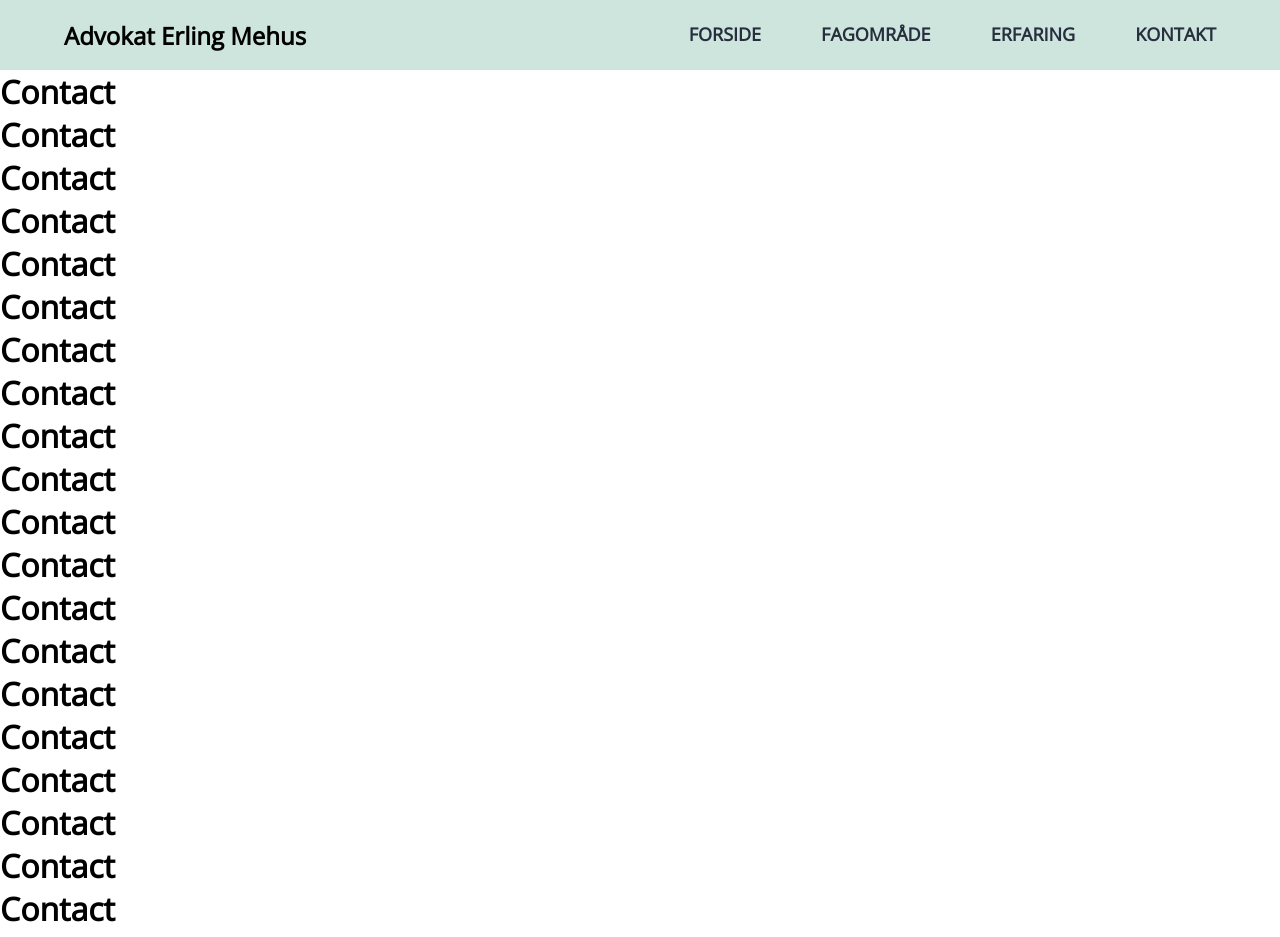
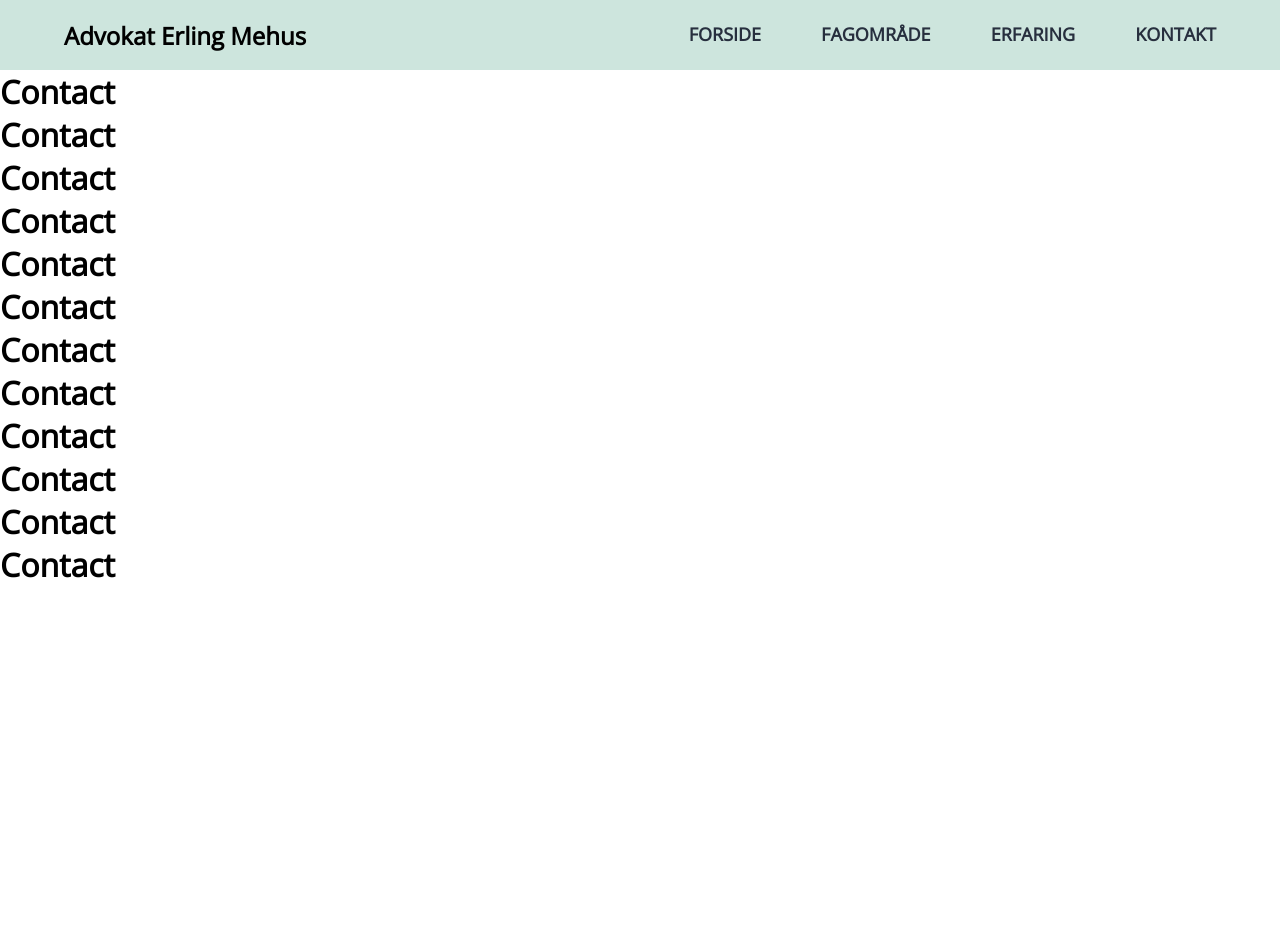
Before and after one commit to maf256/advokatmehus, a Next.js app: page /Contact in a window 1280 px wide. Shown: the top 937 px of the page. After the commit the page ends 800 px from the top, so only its background shows below. Built offline with nearby package versions, Linux system fonts and the light colour scheme.

Commit message:
workung on navbar

```diff
--- a/components/contact/Contact.js
+++ /dev/null
@@ -1,5 +0,0 @@
-import React from "react";
-
-export default function Contact() {
-  return <div>Contact</div>;
-}
--- /dev/null
+++ b/components/contact/Index.js
@@ -0,0 +1,18 @@
+import React from "react";
+
+export default function Index() {
+  return <div>
+    <h1>Contact</h1>
+    <h1>Contact</h1>
+    <h1>Contact</h1>
+    <h1>Contact</h1>
+    <h1>Contact</h1>
+    <h1>Contact</h1>
+    <h1>Contact</h1>
+    <h1>Contact</h1>
+    <h1>Contact</h1>
+    <h1>Contact</h1>
+    <h1>Contact</h1>
+    <h1>Contact</h1>
+  </div>;
+}
--- a/components/navbar/Hamburger.js
+++ b/components/navbar/Hamburger.js
@@ -1,22 +1,39 @@
 import styled from "styled-components"
-import { useContext } from "react"
+import { useContext, useRef, useEffect, useState } from "react"
 import RightNav from "./RightNav"
 import AppContext from "../Context/AppContext"
 
 export default function Hamburger({selectedLanguage, setSelectedLanguage }) {
+    const navbarRef = useRef(null)
+    const hamRef = useRef(null)
+    const [hamIsOn, setHamIsOn] = useState(false)
+    //const context = useContext(AppContext)
+    //console.log('contact.hamIsOn =>',context.hamIsOn);
 
-    const context = useContext(AppContext)
-    console.log('contact.hamIsOn =>',context.hamIsOn);
+    useEffect(()=> {
+        const listener = e => {
+            console.log("listener");
+            if (navbarRef.current && e.target !== navbarRef.current && !navbarRef.current.contains(e.target)){
+                console.log("navbarRef");
+                setHamIsOn(false)
+            }
+            if(hamRef.current && e.target === hamRef.current ) {
+                console.log("hamRef");
+                setHamIsOn(!hamIsOn)
+            }
+        }
+        window.addEventListener("click", listener)
+    }, [])
 
     return (
-        <>
-            <StyledHamburger open={context.hamIsOn} onClick={() => context.setHamIsOn(!context.hamIsOn) }>
+        <div ref={navbarRef}>
+            <StyledHamburger open={hamIsOn} ref={hamRef}>
                 <div></div>
                 <div></div>
                 <div></div>
             </StyledHamburger>
-            <RightNav selectedLanguage={selectedLanguage} setSelectedLanguage={setSelectedLanguage}/>
-        </>
+            <RightNav selectedLanguage={selectedLanguage} setSelectedLanguage={setSelectedLanguage} hamIsOn={hamIsOn}/>
+        </div>
     )
 }
 
--- a/components/navbar/RightNav.js
+++ b/components/navbar/RightNav.js
@@ -1,24 +1,27 @@
-import {useContext} from 'react';
+import { useContext } from 'react';
 import styled from 'styled-components';
 import { Data } from '../common/Data';
 import Link from 'next/link';
 import AppContext from "../Context/AppContext"
 
 
-export default function RightNav ({ selectedLanguage, setSelectedLanguage}) {
+export default function RightNav ({ selectedLanguage, setSelectedLanguage, hamIsOn }) {
 
     const context = useContext(AppContext)
 
 
+
+
+
+
   return (
-    <Ul hamIsOn={context.hamIsOn}>
+    <Ul hamIsOn={hamIsOn} >
     {
         Data.skills.menu[selectedLanguage].map((item, inx) =>
         <Li
-            // className= "cool-link"
             key={inx}>
             <Link
-                onClick={()=> context.setHamIsOn(false)}
+
                 href={item.href}>
                 {item.name}
             </Link>
--- a/pages/About.js
+++ b/pages/About.js
@@ -1,7 +1,7 @@
 import React from "react";
 
 export default function About() {
-  return <div>
+  return <div >
     <h1>About</h1>
     <h1>About</h1>
     <h1>About</h1>
--- a/pages/Contact.js
+++ b/pages/Contact.js
@@ -1,44 +1,8 @@
 import {useContext} from "react";
 import AppContext from "@/components/Context/AppContext";
-
+import Index from "@/components/contact/Index";
 export default function Contact() {
-  const context = useContext(AppContext)
   return <div>
-        <h1>Contact</h1>
-        <h1>Contact</h1>
-        <h1>Contact</h1>
-        <h1>Contact</h1>
-        <h1>Contact</h1>
-        <h1>Contact</h1>
-        <h1>Contact</h1>
-        <h1>Contact</h1>
-        <h1>Contact</h1>
-        <h1>Contact</h1>
-        <h1>Contact</h1>
-        <h1>Contact</h1>
-        <h1>Contact</h1>
-        <h1>Contact</h1>
-        <h1>Contact</h1>
-        <h1>Contact</h1>
-        <h1>Contact</h1>
-        <h1>Contact</h1>
-        <h1>Contact</h1>
-        <h1>Contact</h1>
-        <h1>Contact</h1>
-        <h1>Contact</h1>
-        <h1>Contact</h1>
-        <h1>Contact</h1>
-        <h1>Contact</h1>
-        <h1>Contact</h1>
-        <h1>Contact</h1>
-        <h1>Contact</h1>
-        <h1>Contact</h1>
-        <h1>Contact</h1>
-        <h1>Contact</h1>
-        <h1>Contact</h1>
-        <h1>Contact</h1>
-        <h1>Contact</h1>
-        <h1>Contact</h1>
-
+      <Index />
     </div>;
 }
--- a/pages/_app.js
+++ b/pages/_app.js
@@ -1,19 +1,20 @@
 import '@/styles/globals.css'
 import Layout from '../components/Layout'
-import { useState, createContext } from 'react'
+import { useState } from 'react'
 import { ThemeProvider } from "../components/Theme";
 import AppContext from '@/components/Context/AppContext';
 
 
 export default function App({ Component, pageProps }) {
 
-  const [hamIsOn, setHamIsOn] = useState(false)
 
+
+
+//<AppContext.Provider value={{ hamIsOn, setHamIsOn }}>
+  //</AppContext.Provider>
   return (
-    <AppContext.Provider value={{ hamIsOn, setHamIsOn }}>
       <Layout>
         <Component {...pageProps } />
       </Layout>
-    </AppContext.Provider>
   )
 }
--- a/pages/index.js
+++ b/pages/index.js
@@ -1,6 +1,4 @@
 import Head from 'next/head'
-import Navbar from '../components/navbar/Navbar'
-import { useState } from 'react'
 
 export default function Home() {
 
@@ -11,7 +9,7 @@ export default function Home() {
         <meta name="viewport" content="width=device-width, initial-scale=1" />
         <meta name="description" content="Generated by create next app" />
       </Head>
-      <main onClick={()=> setHamIsOn(false)}>
+      <main>
         <h1>Index</h1>
         <h1>Index</h1>
         <h1>Index</h1>
```
